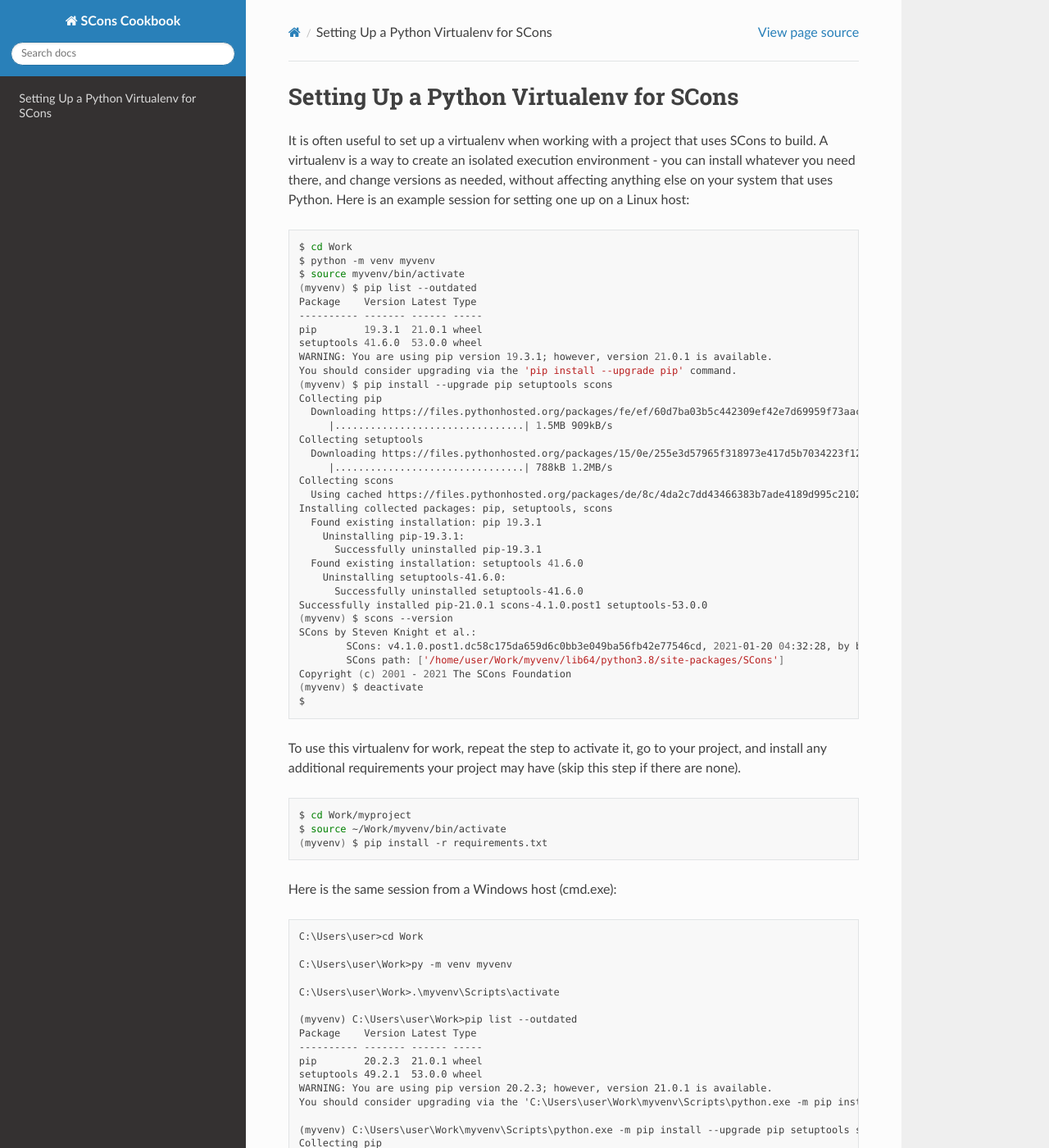
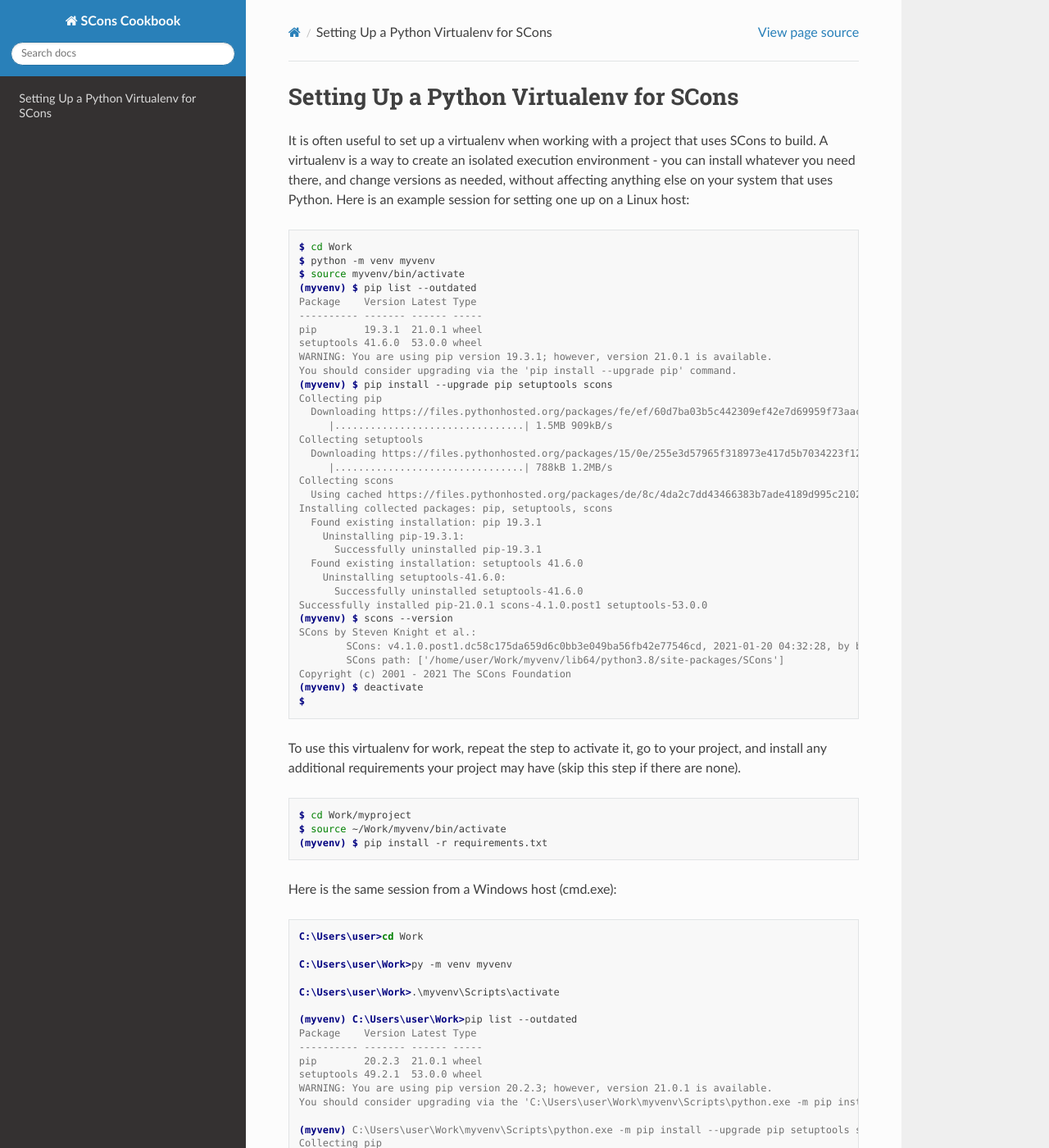
Before and after one commit to SCons/cookbook, a Sphinx documentation site: the page built from docs/recipes/virtualenv.rst, in a window 1280 px wide and 1400 px high. Shown: the whole window at 82% size. Built offline with Sphinx 7.4.7 and the Read the Docs theme 2.0.0, drawn with Linux system fonts in a browser that asks for light colours; some of the changed text lies outside the part shown.

Commit message:
Pick better pygments lexers for virtualenv
The correct type for Sphinx to markup a Bash-type shell session
is "console" or "shell-session", for a DOS shell it's "doscon".
(FYI, for a PowerShell session it's "ps1con")

Signed-off-by: Mats Wichmann <mats@linux.com>

```diff
--- a/docs/recipes/virtualenv.rst
+++ b/docs/recipes/virtualenv.rst
@@ -8,7 +8,7 @@
 else on your system that uses Python.  Here is an example session
 for setting one up on a Linux host:
 
-.. code:: shell
+.. code:: console
 
    $ cd Work
    $ python -m venv myvenv
@@ -50,7 +50,7 @@
 any additional requirements your project may have
 (skip this step if there are none).
 
-.. code:: shell
+.. code:: console
 
    $ cd Work/myproject
    $ source ~/Work/myvenv/bin/activate
@@ -59,7 +59,7 @@
 
 Here is the same session from a Windows host (cmd.exe):
 
-.. code:: cmd
+.. code:: doscon
 
    C:\Users\user>cd Work
 
```
